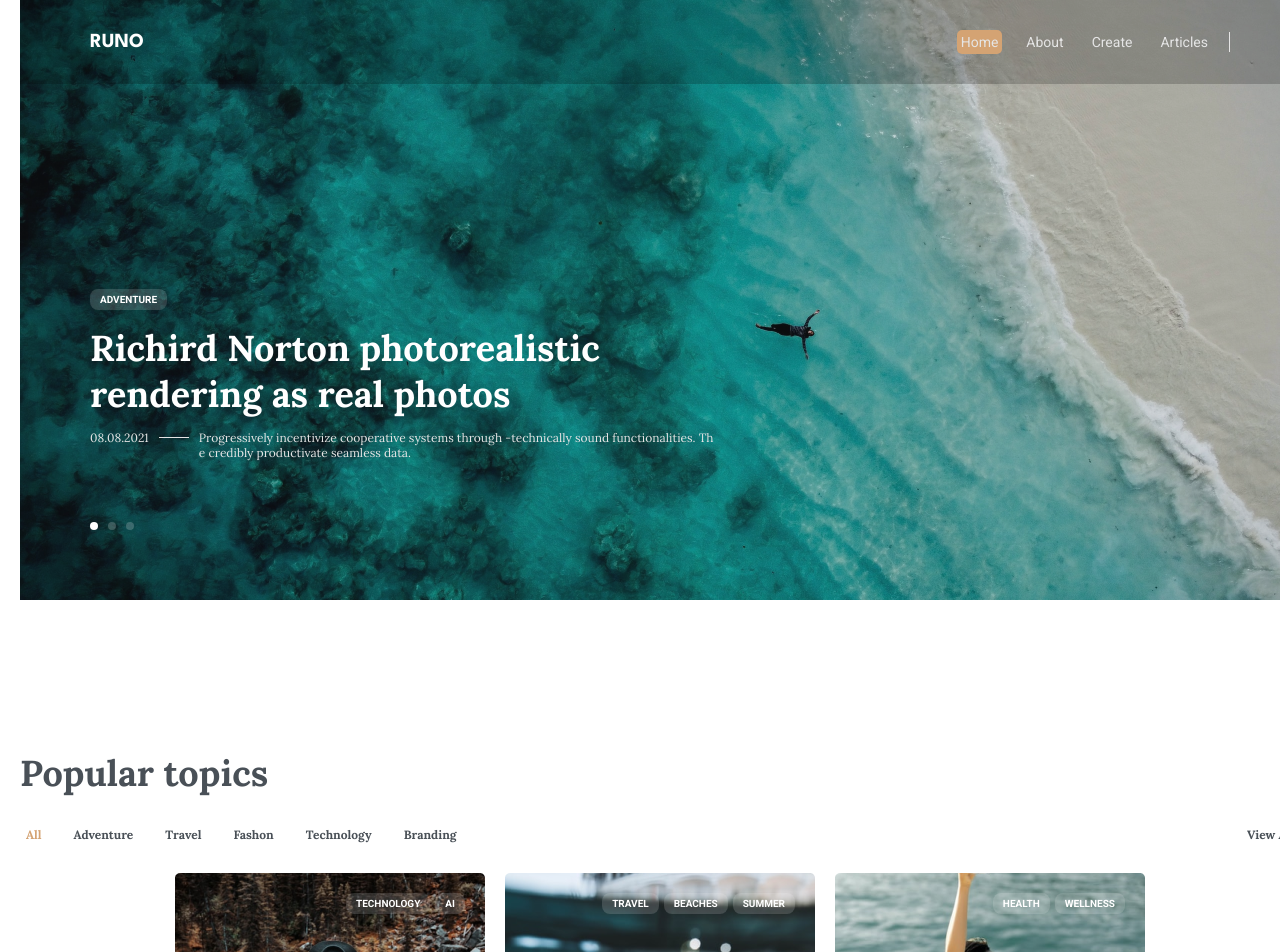
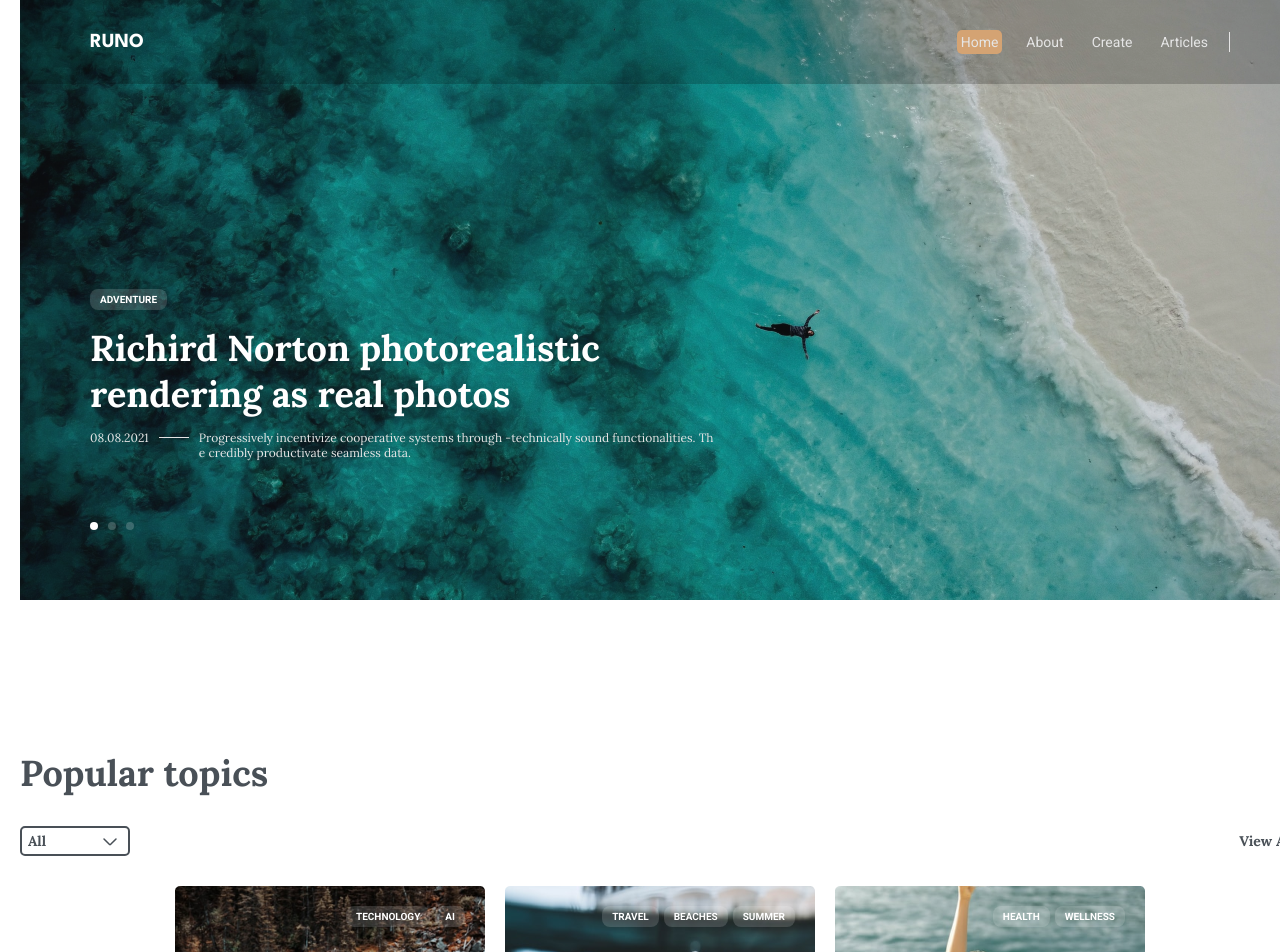
Before and after one commit to LadeMor/news-blogs, a React (Create React App) app: page / in a window 1280 px wide. Shown: the top 952 px of the page. Built offline with nearby package versions, Linux system fonts and the light colour scheme.

Commit message:
Added filter dropdown element

```diff
--- /dev/null
+++ b/src/components/article/article-filter/ArticleFilter.css
@@ -0,0 +1,110 @@
+.articles-header{
+    position: relative;
+    z-index: 1;
+}
+
+.articles-filter{
+    display: flex;
+    justify-content: space-between;
+}
+
+.articles-filter-list{
+    display: flex;
+    flex-wrap: wrap;
+    gap: 20px;
+}
+
+.articles-filter-list button, .filter-btn{
+    border: none;
+    background-color: rgba(0, 0, 0, 0);
+    font-size: 14px;
+    font-family: "Lora", sans-serif;
+    color:var(--title-text-color);
+    font-weight: bold;
+    cursor: pointer;
+}
+
+.filter-selector{
+    position: relative;
+}
+
+.filter-selector button{
+    font-size: 14px;
+    font-family: "Lora", sans-serif;
+    color:var(--title-text-color);
+    font-weight: bold;
+    background-color: rgba(0, 0, 0, 0);
+    border:2px solid var(--title-text-color);
+    border-radius: 5px;
+    cursor: pointer;
+    display: flex;
+    align-items: center;
+    justify-content: space-between;
+    min-width: 110px;
+}
+
+.filter-selector img{
+    transform: translateY(1px);
+}
+
+.dropdown-options{
+    position: absolute;
+    background-color:white;
+    border-radius: 5px;
+    border:2px solid var(--title-text-color);
+    font-weight: bold;
+    font-size: 14px;
+    font-family: "Lora", sans-serif;
+    padding:0;
+    min-width: 100px;
+    overflow: scroll;
+    max-height: 0px;
+    margin-top: 0;
+}
+
+.dropdown-options li{
+    list-style: none;
+    padding: 4px;
+    color:var(--title-text-color);
+    border-bottom: 1px solid var(--title-text-color);
+    cursor: pointer;
+    transition: .2s;
+
+}
+
+.dropdown-options li:hover{
+    background-color: lightgray;
+}
+
+.dropdown-options li:last-child{
+    border-bottom: none;
+}
+
+.dropdown-animation-open{
+    animation: dropDownOpen 0.5s ease-in-out 0s 1 normal forwards;
+}
+
+.dropdown-animation-hide{
+    animation: dropDownHide 0.3s ease-in-out 0s 1 normal forwards;
+}
+
+@keyframes dropDownOpen {
+    0%{
+        max-height: 0px;
+    }
+
+    100%{
+        max-height: 200px;
+    }
+}
+
+@keyframes dropDownHide {
+    0%{
+        max-height: 200px;
+    }
+
+    100%{
+        max-height: 0px;
+        display: none;
+    }
+}
--- /dev/null
+++ b/src/components/article/article-filter/ArticleFilter.js
@@ -0,0 +1,58 @@
+import "./ArticleFilter.css";
+
+import arrow_down from "../../../assets/icons/arrow-down.svg";
+import { useState } from "react";
+
+export const ArticleFilter = () => {
+
+    const [dropDownOpen, setDropDownOpen] = useState(false);
+
+    const [tagList, setTagList] = useState(["ADVENTURE",
+    "NATURE","SPORT","TRAVEL",
+    "FASHION","TECHNOLOGY","ART","BEAUTY",
+    "BEACHES","SUMMER","WELLNESS",
+    "PHOTOGRAPHY","AI"]);
+
+    const [selectedTag, setSelectedTag] = useState(null);
+
+    const capitalizeFirstLetter = (word) => {
+        const firstLetter = word[0];
+        const secondPart = word.slice(1, word.length).toLowerCase();
+
+        return firstLetter + secondPart;
+    }
+
+    const onDropDownClick = () => {
+        setDropDownOpen(!dropDownOpen);
+    }
+
+    const onDropDownOptionClick = (filterTag) => {
+        setSelectedTag(filterTag);
+        setDropDownOpen(false);
+    }
+
+    return (
+        <div className="articles-header">
+            <h1 className="articles-header-title">Popular topics</h1>
+            <div className="articles-filter">
+                <div className="filter-selector">
+                    <button onClick={onDropDownClick}>
+                        {selectedTag ? selectedTag : "All"}
+                        <img src={arrow_down} alt="Arrow down" />
+                    </button>
+                    <ul className={`dropdown-options ${dropDownOpen ? "dropdown-animation-open" : "dropdown-animation-hide"}`}>
+                        {tagList.map((tag, index) => (
+                            <li
+                            onClick={() => onDropDownOptionClick(capitalizeFirstLetter(tag))}
+                            key={index}
+                            >{capitalizeFirstLetter(tag)}</li>
+                        ))}
+                    </ul>
+                </div>
+                <button
+                onClick={() => setSelectedTag(null)}
+                className="filter-btn">View All</button>
+            </div>
+        </div>
+    );
+}
--- /dev/null
+++ b/src/components/article/article-list/ArticleList.css
@@ -0,0 +1,65 @@
+.articles-list{
+    display: flex;
+    flex-wrap: wrap;
+    justify-content: center;
+    gap: 20px;
+}
+
+.articles-list-image{
+    position: relative;
+    display: inline-block;
+    overflow: hidden;
+}
+
+.articles-list-image img{
+    object-fit: cover;
+    transition: .3s;
+}
+
+.article-list-card:hover .articles-list-image img{
+    transform: scale(1.2);
+}
+
+.articles-tag-list{
+    position: absolute;
+    top: 20px;
+    right: 20px;
+    display: flex;
+    gap: 5px;
+}
+
+.articles-list-image-label{
+
+}
+
+.article-list-card{
+    width: 310px;
+    cursor: pointer;
+
+}
+
+
+.articles-list-text{
+    display: flex;
+    flex-direction: column;
+    gap: 15px;
+}
+
+.articles-list-text-date{
+    font-size: 12px;
+    font-family: "Lora", sans-serif;
+    color: var(--title-text-color);
+}
+
+.articles-list-text-title{
+    font-size: 18px;
+    font-family: "Lora", sans-serif;
+    font-weight: bold;
+    color: var(--title-text-color);
+}
+
+.articles-list-text-description{
+    font-size: 12px;
+    font-family: "Lora", sans-serif;
+    color: var(--title-text-color);
+}
--- a/src/components/article/article-list/ArticleList.js
+++ b/src/components/article/article-list/ArticleList.js
@@ -1,6 +1,8 @@
 import React from "react";
 
 import { NavLink } from "react-router-dom";
+
+import "./ArticleList.css";
 
 export const ArticleList = ({articlesList}) => {
     return (
--- a/src/pages/main/Main.css
+++ b/src/pages/main/Main.css
@@ -20,94 +20,6 @@ h1, h2, p{
     color:var(--title-text-color);
     font-weight: bold;
 }
-
-.articles-filter{
-    display: flex;
-    justify-content: space-between;
-}
-
-.articles-filter-list{
-    display: flex;
-    gap: 20px;
-}
-
-.articles-filter-list button, .filter-btn{
-    border: none;
-    background-color: rgba(0, 0, 0, 0);
-    font-size: 12px;
-    font-family: "Lora", sans-serif;
-    color:var(--title-text-color);
-    font-weight: bold;
-}
-
-.articles-list{
-    display: flex;
-    flex-wrap: wrap;
-    justify-content: center;
-    gap: 20px;
-}
-
-.articles-list-image{
-    position: relative;
-    display: inline-block;
-    overflow: hidden;
-}
-
-.articles-list-image img{
-    object-fit: cover;
-    transition: .3s;
-}
-
-.article-list-card:hover .articles-list-image img{
-    transform: scale(1.2);
-}
-
-.articles-tag-list{
-    position: absolute;
-    top: 20px;
-    right: 20px;
-    display: flex;
-    gap: 5px;
-}
-
-.articles-list-image-label{
-
-}
-
-.article-list-card{
-    width: 310px;
-    cursor: pointer;
-
-}
-
-
-.articles-list-text{
-    display: flex;
-    flex-direction: column;
-    gap: 15px;
-}
-
-.articles-list-text-date{
-    font-size: 12px;
-    font-family: "Lora", sans-serif;
-    color: var(--title-text-color);
-}
-
-.articles-list-text-title{
-    font-size: 18px;
-    font-family: "Lora", sans-serif;
-    font-weight: bold;
-    color: var(--title-text-color);
-}
-
-.articles-list-text-description{
-    font-size: 12px;
-    font-family: "Lora", sans-serif;
-    color: var(--title-text-color);
-}
-
-
-
 
 /*/////////////////////////////////////////////////////////////////////////// */
 /*/////////////////////////////////////////////////////////////////////////// */
@@ -141,12 +53,12 @@ h1, h2, p{
     font-family: "Lora", sans-serif;
     color: white;
     font-weight: bold;
-    width: 530px;
+    max-width: 530px;
     margin-bottom: 13px;
 }
 
 .big-post-text{
-    width: 420px;
+    max-width: 420px;
     font-size: 12px;
     font-family: "Lora", sans-serif;
     color:var(--secondary-text-color);
--- a/src/pages/main/Main.js
+++ b/src/pages/main/Main.js
@@ -13,6 +13,7 @@ import blog8 from "../../assets/images/blog/blog8.png";
 
 import blog_image1 from "../../assets/images/blog-metro/Blog_Image.png";
 import { ArticleList } from "../../components/article/article-list/ArticleList";
+import { ArticleFilter } from "../../components/article/article-filter/ArticleFilter";
 
 const Main = () => {
 
@@ -106,20 +107,7 @@ const Main = () => {
         <>
             <Container width={1300}>
                 <section id="articles">
-                    <div className="articles-header">
-                        <h1 className="articles-header-title">Popular topics</h1>
-                        <div className="articles-filter">
-                            <div className="articles-filter-list">
-                                <button style={{ color: "var(--focus-color)" }}>All</button>
-                                <button>Adventure</button>
-                                <button>Travel</button>
-                                <button>Fashon</button>
-                                <button>Technology</button>
-                                <button>Branding</button>
-                            </div>
-                            <button className="filter-btn">View All</button>
-                        </div>
-                    </div>
+                    <ArticleFilter/>
                     <ArticleList articlesList={articlesList}/>
                 </section>
             </Container>
```
Also changed, not shown: src/assets/icons/arrow-down.svg (added).
